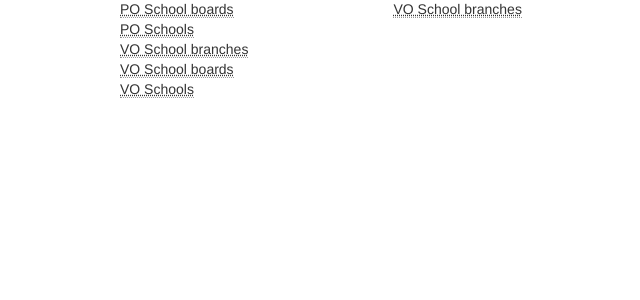
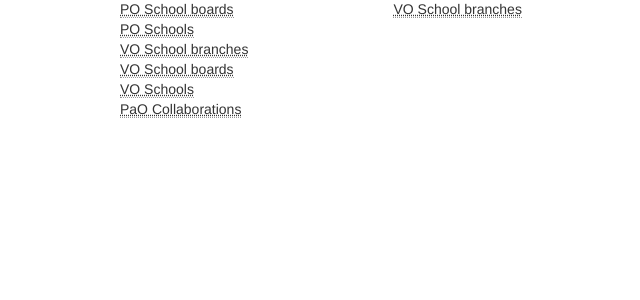
Before and after one commit to openstate/openonderwijsdata-api, a Flask app: template app/templates/index.html in a window 1280 px wide. Shown: the part 375-675 px from the top of the page, without its empty margins (120-760 px from the left). Run offline with Flask 2, Linux system fonts and the light colour scheme; the template is opened without the code that fills it, so the values that code supplies are empty; parts of the project's set-up code (start-up, migrations or seed data) failed here and were passed over.

Commit message:
Passend Onderwijs in online app interface

```diff
--- a/app/app.py
+++ b/app/app.py
@@ -115,13 +115,23 @@ def index():
         "size": 0
     })
 
+    counts['duo_pao_collaborations'] = es.get('duo/pao_collaboration/_search', data={
+        "facets": {
+            "years": {
+                "terms": {"field": "reference_year", "order": "term"}
+            }
+        },
+        "size": 0
+    })
+
     type_names = {
         'po_board': 'Boards (primary)',
         'vo_board': 'Boards (secondary)',
         'po_school': 'School (primary)',
         'vo_school': 'Schools (secondary)',
         'po_branch': 'School Branches (primary)',
-        'vo_branch': 'School Branches (secondary)'
+        'vo_branch': 'School Branches (secondary)',
+        'pao_collaboration': 'Collaborations (special)'
     }
 
     return render_template('index.html', counts=counts, type_names=type_names)
@@ -162,6 +172,7 @@ class Search(restful.Resource):
     parser.add_argument('q', type=str)
     parser.add_argument('brin', type=str)
     parser.add_argument('board_id', type=int)
+    parser.add_argument('collaboration_id', type=int)
     parser.add_argument('branch_id', type=int)
     parser.add_argument('zip_code', type=str)
     parser.add_argument('city', type=str),
@@ -180,6 +191,7 @@ class Search(restful.Resource):
     filters = {
         'brin': 'brin',
         'board_id': 'board_id',
+        'collaboration_id':'collaboration_id',
         'branch_id': 'branch_id',
         'zip_code': 'address.zip_code',
         'city': 'address.city',
--- a/app/settings.py
+++ b/app/settings.py
@@ -2,7 +2,7 @@ ES_URL = 'localhost:9200'
 ES_INDEXES = set(['duo', 'schoolvo', 'onderwijsinspectie'])
 ES_DOCUMENT_TYPES_PER_INDEX = {
     'duo': set(['vo_school', 'vo_branch', 'vo_board', 'po_school', 'po_branch',
-                'po_board']),
+                'po_board', 'pao_collaboration']),
     'schoolvo': set(['vo_branch']),
     'onderwijsinspectie': set(['vo_branch', 'po_branch'])
 }
--- a/app/templates/index.html
+++ b/app/templates/index.html
@@ -69,6 +69,15 @@
 				</li>
 			{% endfor %}
 			</ul>
+			<li><span><abbr title="Samenwerkingsverbanden passend onderwijs">PaO Collaborations</abbr></span></li>
+			<ul>
+			{% for year in counts['duo_pao_collaborations']['facets']['years']['terms'] %}
+				<li>
+					<span>{{ year['term'] }}</span>
+					<span class="badge pull-right">{{ year['count'] }}</span>
+				</li>
+			{% endfor %}
+			</ul>
 		</ul>
 	</div>
 	<div class="span4">
```
